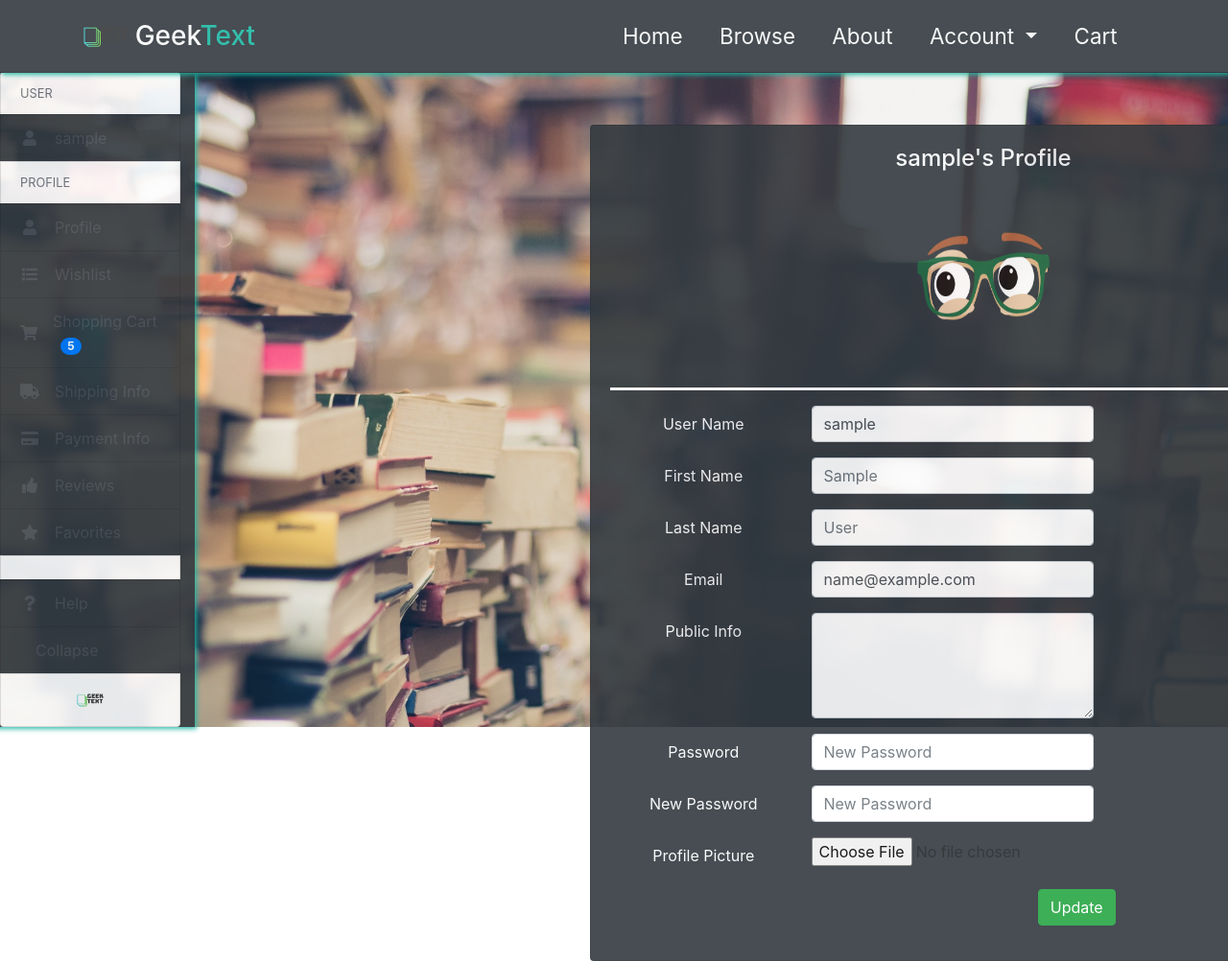
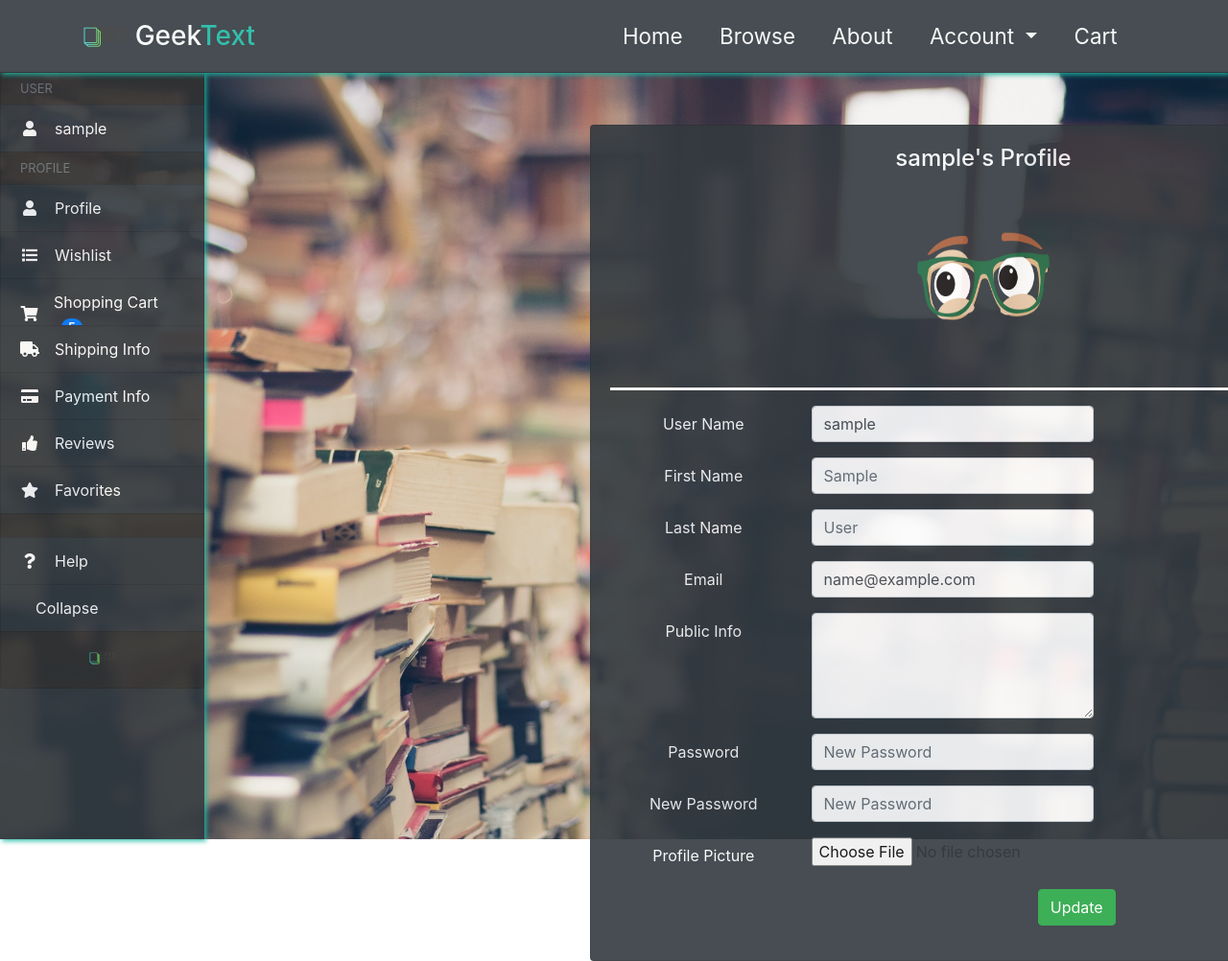
Before and after one commit to teamtwogeektext/GeekText_Team2, a Flask app: page /account in a window 1280 px wide; the page is wider, and only the part inside the window is pictured. Shown: that part at 96% size. Run offline with Flask 2, Linux system fonts and the light colour scheme; the visitor is signed in with stand-in values (Sample User, id 1); data comes from the database, SQL or seed files in the repository; some libraries are stand-ins or nearby versions.

Commit message:
commit again

```diff
--- a/GeekText_Team2/users/templates/account.html
+++ b/GeekText_Team2/users/templates/account.html
@@ -70,6 +70,73 @@
     opacity: 0.9;
     background: #fff;
   }
+  .sticky-offset {
+    top: 56px;
+}
+
+#body-row {
+    margin-left:0;
+    margin-right:0;
+}
+#sidebar-container {
+    min-height: 100vh;
+    background-color: #333;
+    padding: 0;
+}
+
+/* Sidebar sizes when expanded and expanded */
+.sidebar-expanded {
+    width: 230px;
+}
+.sidebar-collapsed {
+    width: 60px;
+}
+
+/* Menu item*/
+#sidebar-container .list-group a {
+    height: 50px;
+    color: white;
+}
+
+/* Submenu item*/
+#sidebar-container .list-group .sidebar-submenu a {
+    height: 45px;
+    padding-left: 30px;
+}
+.sidebar-submenu {
+    font-size: 0.9rem;
+}
+
+/* Separators */
+.sidebar-separator-title {
+    background-color: #333;
+    height: 35px;
+}
+.sidebar-separator {
+    background-color: #333;
+    height: 25px;
+}
+.logo-separator {
+    background-color: #333;
+    height: 60px;
+}
+
+/* Closed submenu icon */
+#sidebar-container .list-group .list-group-item[aria-expanded="false"] .submenu-icon::after {
+  content: " \f0d7";
+  font-family: FontAwesome;
+  display: inline;
+  text-align: right;
+  padding-left: 10px;
+}
+/* Opened submenu icon */
+#sidebar-container .list-group .list-group-item[aria-expanded="true"] .submenu-icon::after {
+  content: " \f0da";
+  font-family: FontAwesome;
+  display: inline;
+  text-align: right;
+  padding-left: 10px;
+}
 </style>
 
 <link rel="stylesheet" type="text/css" href="static/css/account-styles.css" />
```
